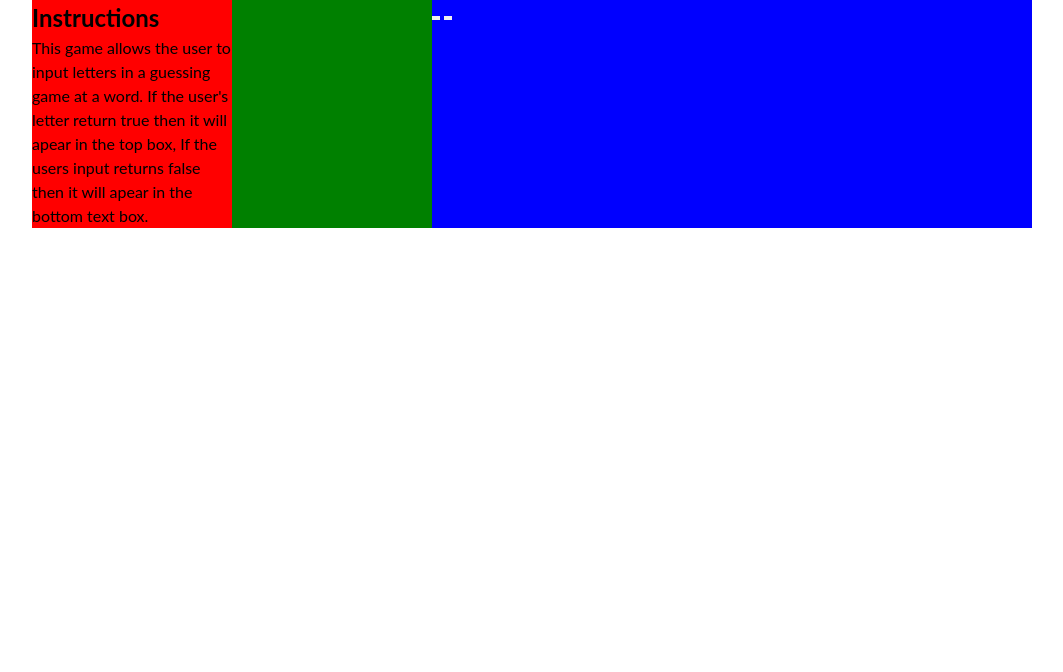
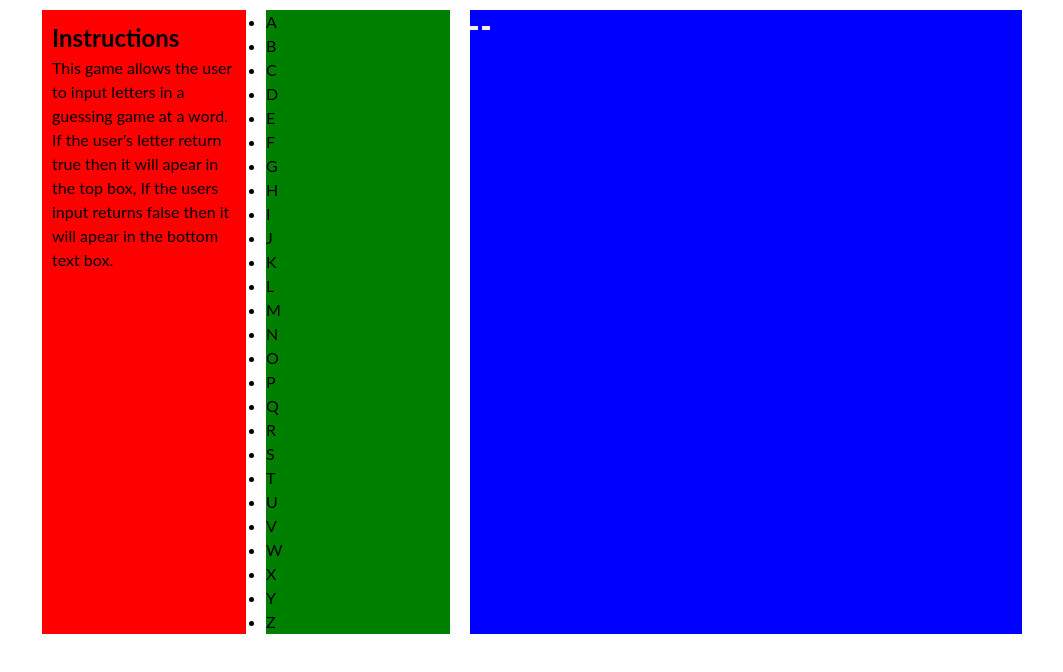
Before and after one commit to theunsungdesigner/project-one-hangman, a plain HTML site: page index.html in a window 1280 px wide. Shown: the whole page, without its empty margins (108-1171 px from the left). Drawn offline with Linux system fonts and the light colour scheme.

Commit message:
html updates

```diff
--- a/css/style.css
+++ b/css/style.css
@@ -13,22 +13,27 @@
          width: 100%;
          margin: 0 auto;
          display: flex;
+         justify-content: space-evenly
      }
 
       .aside {
          flex: 1;
-         width: 300px;
-         background: red
+         width: 200px;
+         background: red;
+         padding: 10px;
+         margin: 10px;
      }
 
      .main  {
          flex: 1;
-         width: 300px;
+         width: 200px;
          background: green;
+         margin: 10px;
      }
 
      .nav {
          flex: 3;
-         width: 300px;
-         background: blue
+         width: 200px;
+         background: blue;
+         margin: 10px;
      }
--- a/index.html
+++ b/index.html
@@ -20,7 +20,36 @@
           text box.
         </p>
       </aside>
-      <main class="main"></main>
+      <main class="main">
+          <ul class="letters">
+              <li>A</li>
+              <li>B</li>
+              <li>C</li>
+              <li>D</li>
+              <li>E</li>
+              <li>F</li>
+              <li>G</li>
+              <li>H</li>
+              <li>I</li>
+              <li>J</li>
+              <li>K</li>
+              <li>L</li>
+              <li>M</li>
+              <li>N</li>
+              <li>O</li>
+              <li>P</li>
+              <li>Q</li>
+              <li>R</li>
+              <li>S</li>
+              <li>T</li>
+              <li>U</li>
+              <li>V</li>
+              <li>W</li>
+              <li>X</li>
+              <li>Y</li>
+              <li>Z</li>
+          </ul>
+      </main>
       <nav class="nav">
         <button class="reset game">
           <button></button>
```
Also changed, not shown: resources.md (+3 -0 lines).
